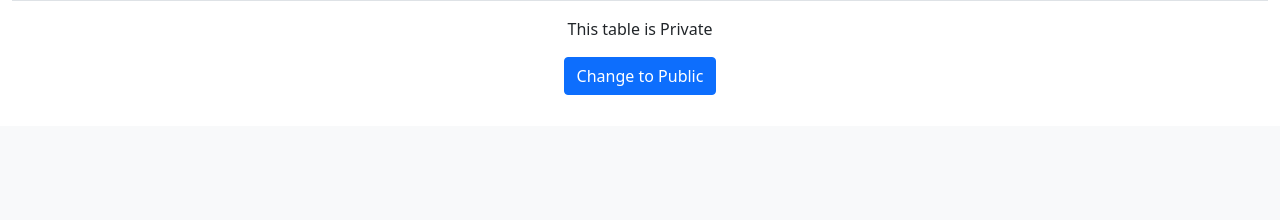
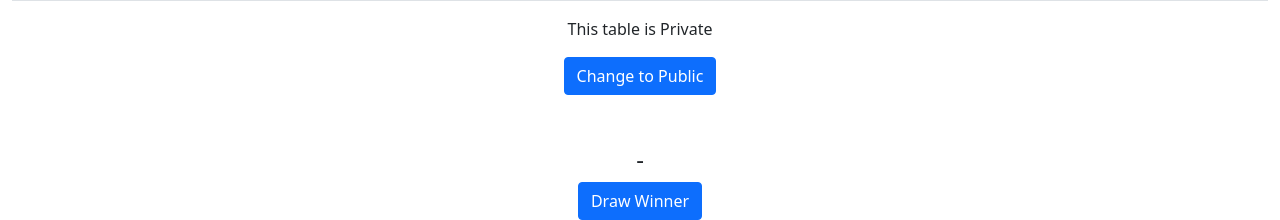
Before and after one commit to RuiMk2/Wheel-of-Names-Generator, a Flask app: page /edit?table=2 in a window 1280 px wide. Shown: the part 674-894 px from the top of the page. Before the commit the page ends 769 px from the top, so only its background shows below. Run offline with Flask 3, Linux system fonts and the light colour scheme; the visitor is signed in with stand-in values (Sample User, id 1); data comes from the database, SQL or seed files in the repository; both versions use the stored data as it was after the commit.

Commit message:
added draw winner in own website

```diff
--- a/static/copy.js
+++ b/static/copy.js
@@ -6,3 +6,19 @@ function Copy() {
     // Put the text to the clipboard
     navigator.clipboard.writeText(copyText.value);
 }
+
+function sleep(ms) {
+    return new Promise(resolve => setTimeout(resolve, ms));
+}
+
+async function drawWinner() {
+    entries = document.getElementById("generate").innerHTML.split(/\r?\n/)
+    // remove last element as it is always blank due to using new lines for the for loop
+    entries.pop()
+    for (let count = 0; count < 10; count++) {
+        winner = Math.floor(Math.random() * entries.length)
+        document.getElementById("winner").innerHTML = entries[winner]
+        await sleep(count * 100)
+    }
+    document.getElementById("winner").innerHTML = "Winner: " + entries[winner]
+}
--- a/static/styles.css
+++ b/static/styles.css
@@ -66,3 +66,7 @@ h2 {
 .landbutton {
     margin-left: 25%;
 }
+
+.winner {
+    margin-top: 50px;
+}
--- a/templates/edit.html
+++ b/templates/edit.html
@@ -10,7 +10,8 @@
 <div class="container-fluid text-center">
     <div class="float-start">
         <form action="" method="post">
-                <input autocomplete="off" class="form-control" id="TableName" name="TableName" placeholder="TableName" value="{{TableInfo[0]["TableName"]}}" type="text">
+            <input autocomplete="off" class="form-control" id="TableName" name="TableName" placeholder="TableName"
+                value="{{TableInfo[0]['TableName']}}" type="text">
             <button class="btn btn-primary" type="submit" name="action" value="RenameTable">Rename Table</button>
         </form>
         <h4>Table ID: {{TableInfo[0]["TableID"]}}</h4>
@@ -19,7 +20,8 @@
         <!--Generate the data to be copyable to wheel of names-->
         <!-- Minus symbol used to remove white spaces-->
         <script src="/static/copy.js"></script>
-            <textarea class="form-control" id="generate">{%for generate in data-%}{%for i in range(generate["Entries"])-%}{{generate["Name"]}}&#13;&#10;{%endfor-%}{%endfor-%}</textarea><br>
+        <textarea class="form-control"
+            id="generate">{%for generate in data-%}{%for i in range(generate["Entries"])-%}{{generate["Name"]}}&#13;&#10;{%endfor-%}{%endfor-%}</textarea><br>
         <button class="btn btn-primary" onClick="Copy()">Copy</button><br>
         <a href="https://wheelofnames.com/">Go to Wheel of Names</a>
     </div>
@@ -30,10 +32,12 @@
     <form action="" method="post">
         <thead>
             <tr>
-                    <th><button class="btn btn-primary" type="submit" name="action" value="UpdateTable">Update Table</button></th>
+                <th><button class="btn btn-primary" type="submit" name="action" value="UpdateTable">Update
+                        Table</button></th>
                 <th>Name</th>
                 <th>Entries</th>
-                    <th><button class="btn btn-primary" type="submit" name="action" value="DeleteSelected">Delete Selected</button></th>
+                <th><button class="btn btn-primary" type="submit" name="action" value="DeleteSelected">Delete
+                        Selected</button></th>
             </tr>
         </thead>
         <tbody>
@@ -41,11 +45,13 @@
             <!--DeleteID to allow selectable deletion While allowing update to update the whole table-->
             {% for data in data %}
             <tr>
-                    <input type="hidden" value="{{data["NameID"]}}" name="ID">
+                <input type="hidden" value="{{data['NameID']}}" name="ID">
                 <td>-</td>
-                    <td><input autocomplete="off" class="form-control" type="text" value="{{data["Name"]}}" name="Name"></td>
-                    <td><input autocomplete="off" class="form-control" type="Number" value="{{data["Entries"]}}" name="Entries"></td>
-                    <td><input type="checkbox" name="DeleteID" value="{{data["NameID"]}}"></td>
+                <td><input autocomplete="off" class="form-control" type="text" value="{{data['Name']}}" name="Name">
+                </td>
+                <td><input autocomplete="off" class="form-control" type="Number" value="{{data['Entries']}}"
+                        name="Entries"></td>
+                <td><input type="checkbox" name="DeleteID" value="{{data['NameID']}}"></td>
             </tr>
             {% endfor %}
     </form>
@@ -53,8 +59,10 @@
         <!--Add a Person to the Entry list-->
         <form action="" method="post">
             <td>-</td>
-                        <td><input autofocus autocomplete="off" class="form-control" id="AddName" name="AddName" placeholder="Name" type="text"></td>
-                        <td><input autocomplete="off" class="form-control" id="AddEntries" name="AddEntries" placeholder="Entries" type="Number"></td>
+            <td><input autofocus autocomplete="off" class="form-control" id="AddName" name="AddName" placeholder="Name"
+                    type="text"></td>
+            <td><input autocomplete="off" class="form-control" id="AddEntries" name="AddEntries" placeholder="Entries"
+                    type="Number"></td>
             <td><button class="btn btn-primary" type="submit" name="action" value="AddPerson">Add</button></td>
         </form>
     </tr>
@@ -70,11 +78,15 @@
         <button class="btn btn-primary" type="submit" name="action" value="ChangePublicity">Change to Private</button>
         <p>share the table at</p>
         <!--to be replaced with domain name in the future-->
-                <input type="text" value="http://127.0.0.1:5000/view?table={{TableInfo[0]["TableID"]}}">
+        <input type="text" value="http://127.0.0.1:5000/view?table={{TableInfo[0]['TableID']}}">
         {% else %}
         <p>This table is Private</p>
         <button class="btn btn-primary" type="submit" name="action" value="ChangePublicity">Change to Public</button>
         {% endif %}
     </form>
 </div>
+<div class="text-center winner">
+    <h4 id="winner">-</h4>
+    <button class="btn btn-primary" onclick="drawWinner()">Draw Winner</button>
+</div>
 {% endblock %}
```
Also changed, not shown: database.db, 2 other files. Lines whose indentation alone changed are shown as unchanged.
